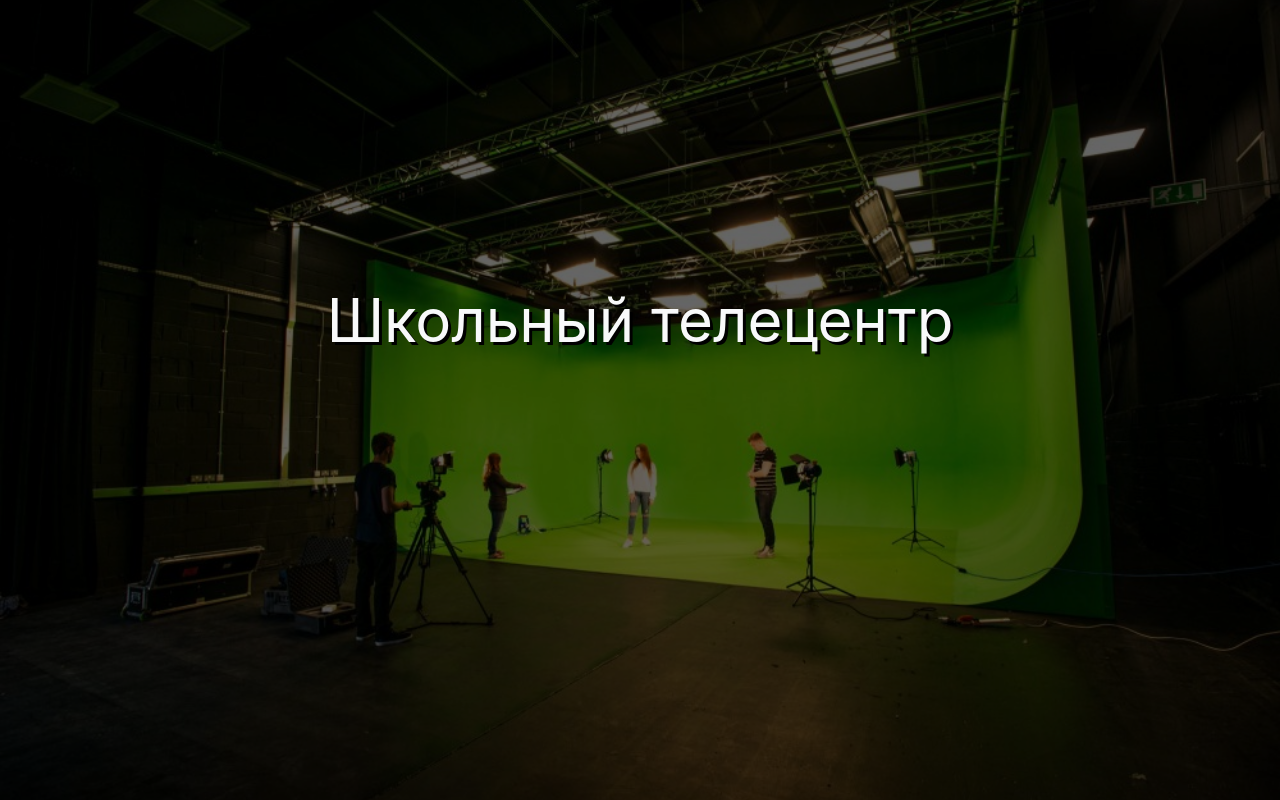
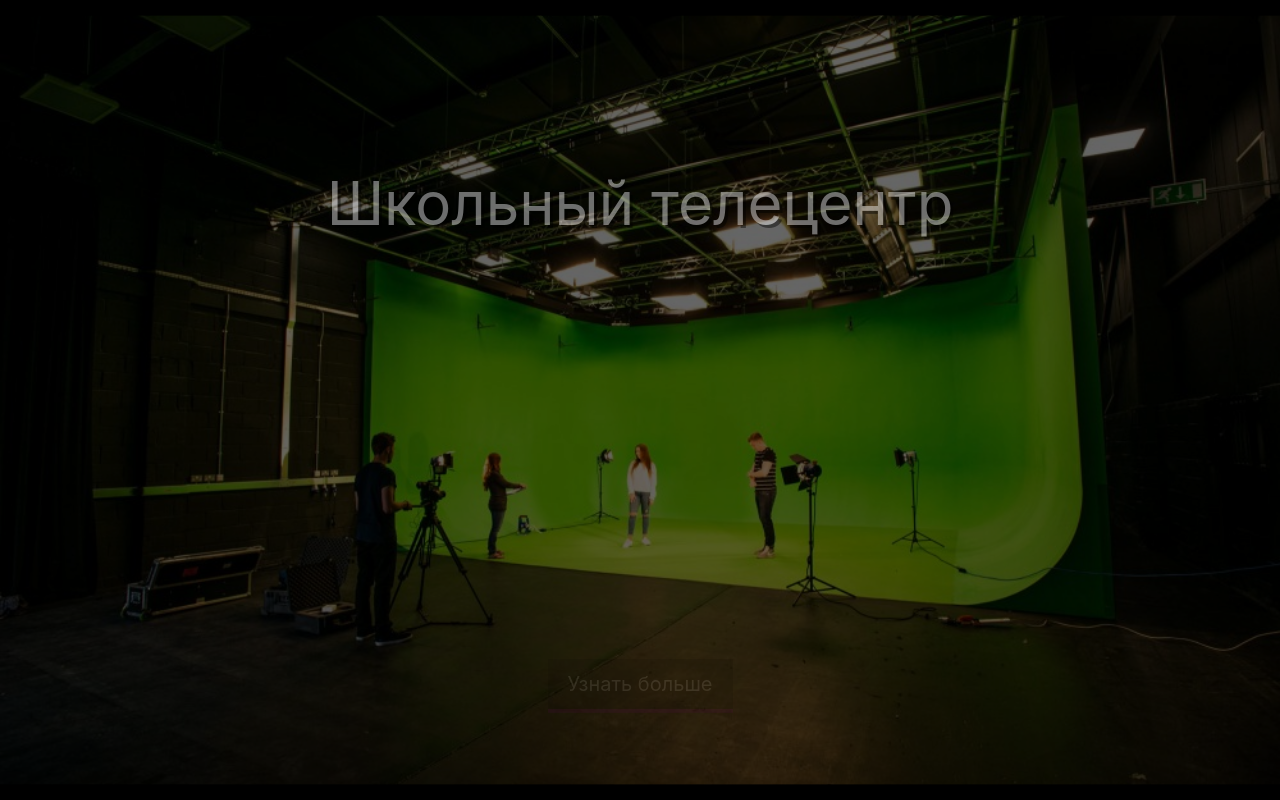
Before and after one commit to dima24kmagic/tele-school, a React (Create React App) app: page / in a window 1280 px wide. Built offline with nearby package versions, Linux system fonts and the light colour scheme.

Commit message:
Basic Home structure

```diff
--- a/package.json
+++ b/package.json
@@ -1,10 +1,12 @@
 {
+  "homepage": "https://dima24kmagic.github.io/tele-school",
   "name": "tele-school",
   "version": "0.1.0",
   "private": true,
   "dependencies": {
     "bootstrap": "^4.1.3",
     "gsap": "^2.0.2",
+    "material-ui": "^0.20.2",
     "react": "^16.6.3",
     "react-dom": "^16.6.3",
     "react-router-dom": "^4.3.1",
--- a/src/components/App.js
+++ b/src/components/App.js
@@ -1,6 +1,5 @@
 import React, { Component, Fragment } from "react";
 import { Route, Router } from "react-router-dom";
-import "./app.scss";
 import history from "../store/history";
 import Home from "./Home/Home";
 
--- a/src/components/Home/Home.js
+++ b/src/components/Home/Home.js
@@ -1,42 +1,17 @@
-import React, { Component } from "react";
-import { TweenLite, Power4 } from "gsap";
+import React, { Component, Fragment } from "react";
 import "./home.scss";
+import { AnimateHomeIntro } from "./animations";
+import { LinearProgress } from "material-ui";
 class Home extends Component {
   componentDidMount() {
-    var shutterTop = document.querySelector(".shutter--1");
-    var shutterBot = document.querySelector(".shutter--2");
-    var introWords = document.querySelector(".intro__words");
-    var duration = 4;
     setTimeout(() => {
-      TweenLite.to(shutterTop, duration, {
-        transform: `translateY(-100%)`,
-        display: "none",
-        ease: Power4.easeInOut
-      });
-      TweenLite.to(shutterBot, duration, {
-        transform: `translateY(100%)`,
-        display: "none",
-        ease: Power4.easeInOut
-      });
+      AnimateHomeIntro();
     }, 1500);
-
-    setTimeout(() => {
-      TweenLite.fromTo(
-        introWords,
-        2,
-        {
-          transform: `translateY(-5px)`
-        },
-        {
-          opacity: 1,
-          transform: `translateY(0px)`
-        }
-      );
-    }, 4500);
   }
 
   render() {
     return (
+      <Fragment>
         <div className="home">
           <div className="bg">
             <div className="bg__overlay" />
@@ -45,12 +20,16 @@ class Home extends Component {
             <div className="shutter--1" />
             <div className="shutter--2" />
           </div>
-        <div className="container p-0 d-flex align-items-center justify-content-center intro">
-          <p className="display-1 text-light intro__words">
+          <div className="container intro">
+            <p className="display-1 text-light intro__words shadowed">
               Школьный телецентр
             </p>
+            <button className="intro__btn text-light shadowed">
+              Узнать больше
+            </button>
           </div>
         </div>
+      </Fragment>
     );
   }
 }
--- /dev/null
+++ b/src/components/Home/animations.js
@@ -0,0 +1,41 @@
+import TimelineLite from "gsap/TimelineLite";
+import { Power4 } from "gsap";
+
+export function AnimateHomeIntro() {
+  var shutterContainer = document.querySelector(".shutter");
+  var shutterTop = document.querySelector(".shutter--1");
+  var shutterBot = document.querySelector(".shutter--2");
+  var introWords = document.querySelector(".intro__words");
+  var introBrn = document.querySelector(".intro__btn");
+  var tl = new TimelineLite();
+  tl.to(shutterTop, 5, {
+    transform: `translateY(-100%)`,
+    display: "none",
+    ease: Power4.easeInOut
+  })
+    .to(
+      shutterBot,
+      5,
+      {
+        transform: `translateY(100%)`,
+        display: "none",
+        ease: Power4.easeInOut
+      },
+      "-=5"
+    )
+    .to(shutterContainer, 0, { display: "none" })
+    .fromTo(
+      introWords,
+      2,
+      { transform: `translateY(-5px)` },
+      { opacity: 1, transform: `translateY(0)` },
+      "-=2"
+    )
+    .fromTo(
+      introBrn,
+      2,
+      { transform: `translateY(5px)` },
+      { opacity: 1, transform: `translateY(0)` },
+      "-=1.6"
+    );
+}
--- a/src/components/Home/home.scss
+++ b/src/components/Home/home.scss
@@ -44,14 +44,37 @@
     }
   }
   .intro {
+    display: flex;
+    flex-direction: column;
+    align-items: center;
+    justify-content: space-between;
     height: 100%;
+    padding-top: 20vh;
+    padding-bottom: 12vh;
     &__words {
-      margin-bottom: 20vh;
       font-weight: 400;
       padding: 1rem;
-      text-shadow: 3px 3px 0 #000;
+      opacity: 0;
+    }
+    &__btn {
+      font-size: 2rem;
+      background: #000;
+      padding: 1rem 2rem;
+      border: none;
+      outline: none;
+      box-shadow: 0 4px 0 purple;
+      cursor: pointer;
+      transition: box-shadow 0.15s linear, transform 0.15s linear,
+        background 0.15s;
 
       opacity: 0;
+      &:hover {
+        background: #060606;
+      }
+      &:active {
+        box-shadow: none;
+        transform: translateY(4px) !important;
+      }
     }
   }
 }
--- a/src/index.js
+++ b/src/index.js
@@ -2,5 +2,5 @@ import React from "react";
 import ReactDOM from "react-dom";
 import App from "./components/App";
 import "bootstrap/dist/css/bootstrap.min.css";
-import "./index.scss";
+import "./static/index.scss";
 ReactDOM.render(<App />, document.getElementById("root"));
--- a/src/components/app.scss
+++ b/src/static/index.scss
@@ -9,3 +9,5 @@ html {
 body {
   font-size: 1rem;
 }
+
+@import "utils";
--- /dev/null
+++ b/src/static/utils.scss
@@ -0,0 +1,3 @@
+.shadowed {
+  text-shadow: 3px 3px 0 #000;
+}
```
Also changed, not shown: src/components/UI/BurgerButton/burger.scss (+0 -21 lines), src/index.scss (deleted), 1 other file (tests, documents, lock files or other folders). Lines whose indentation alone changed are shown as unchanged.
